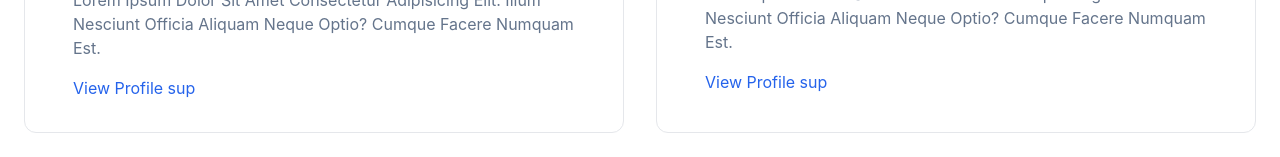
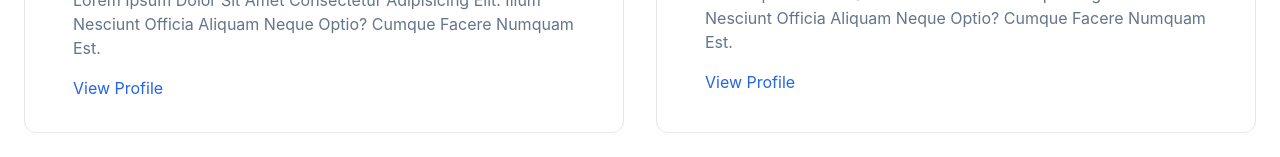
Before and after one commit to imsmith/ac-page, a Next.js app: page / in a window 1280 px wide. Shown: the part 2393-2550 px from the top of the page. Built offline with nearby package versions, Linux system fonts and the light colour scheme; no server answers.

Commit message:
remove extra

```diff
--- a/components/CardWithDescription.tsx
+++ b/components/CardWithDescription.tsx
@@ -29,7 +29,7 @@ const CardWithDescription: React.FC<Props> = ({ member }) => {
           href={`/members/${member.name.split(' ').join('-')}`}
           className="text-primary-600 dark:text-primary-400 hover:underline"
         >
-          View Profile sup
+          View Profile
         </a>
       </div>
     </div>
```
